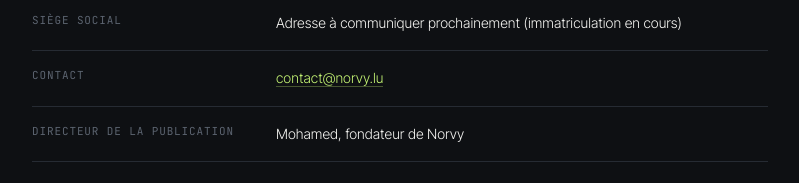
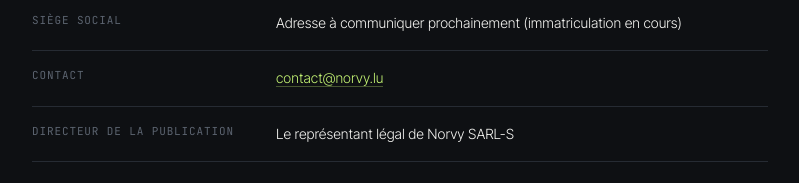
Before and after one commit to NorvyLux/Site, a plain HTML site: page legal.html in a window 1280 px wide. Shown: the part 1020-1203 px from the top of the page, without its empty margins (240-1039 px from the left). Drawn offline with Linux system fonts and the light colour scheme.

Commit message:
Update legal.html

```diff
--- a/legal.html
+++ b/legal.html
@@ -84,7 +84,7 @@ footer{border-top:1px solid var(--border-soft);padding:48px 0 32px;margin-top:60
 <div class="info-row"><dt>Forme juridique</dt><dd>Société à responsabilité limitée simplifiée — projet en formation au Grand-Duché de Luxembourg</dd></div>
 <div class="info-row"><dt>Siège social</dt><dd>Adresse à communiquer prochainement (immatriculation en cours)</dd></div>
 <div class="info-row"><dt>Contact</dt><dd><a href="mailto:contact@norvy.lu">contact@norvy.lu</a></dd></div>
-<div class="info-row"><dt>Directeur de la publication</dt><dd>Mohamed, fondateur de Norvy</dd></div>
+<div class="info-row"><dt>Directeur de la publication</dt><dd>Le représentant légal de Norvy SARL-S</dd></div>
 </dl>
 <div class="callout"><p><strong>Note transitoire :</strong> Norvy SARL-S est actuellement en cours de constitution. Les informations légales ci-dessus seront complétées dès l'immatriculation au Registre de commerce et des sociétés du Luxembourg (RCSL), notamment l'adresse de siège social et le numéro RCSL.</p></div>
 <h3>Hébergement du site</h3>
```
